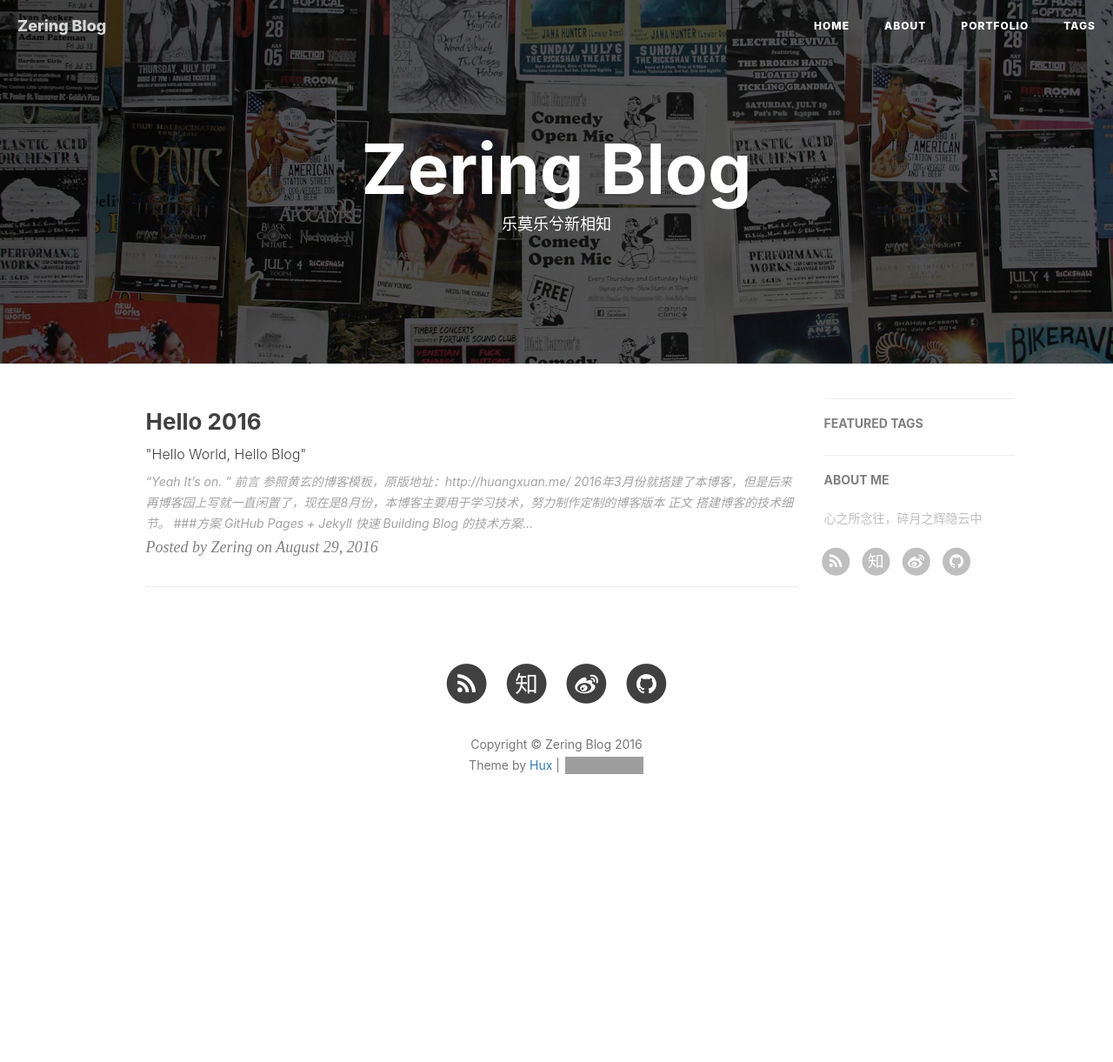
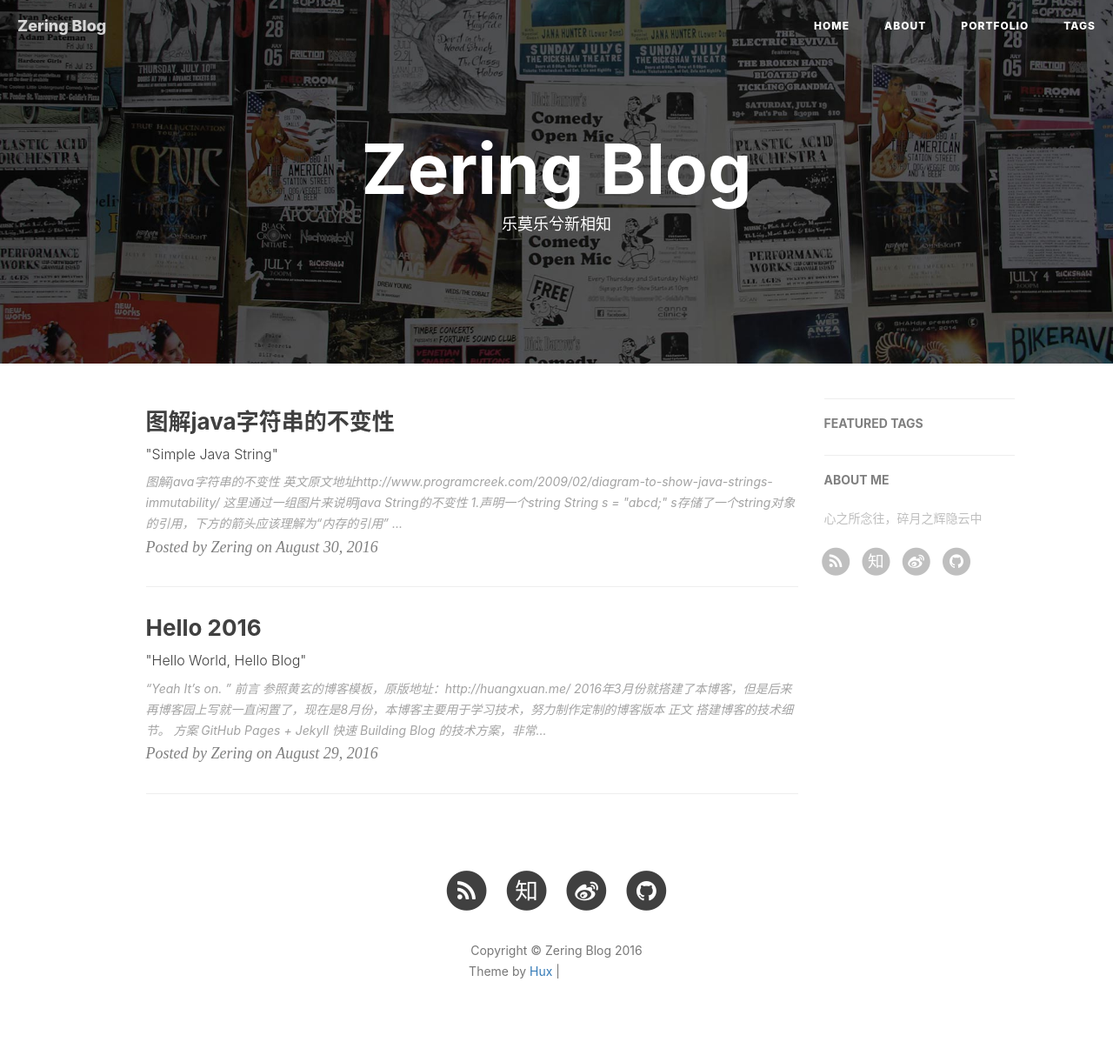
Before and after one commit to Zering/Zering.github.io, a Jekyll site: the page built from index.html, in a window 1280 px wide. Shown: the whole page at 87% size. Built offline with Jekyll 4.4.1, drawn with Linux system fonts in a browser that asks for light colours; nearby versions of some CDN libraries; the list of posts is cut into pages by our own code; comment, search, counter and statistics services are not loaded; before the commit the page ends 983 px from its top, so only the background shows below that; grey boxes are pictures that could not be loaded.

Commit message:
博文，Simple java String的不变性

```diff
--- a/_posts/2016-08-29-hello-2016.markdown
+++ b/_posts/2016-08-29-hello-2016.markdown
@@ -26,7 +26,7 @@ tags:
 
 搭建博客的技术细节。
 
-###方案
+### 方案
 [GitHub Pages](https://pages.github.com/) + [Jekyll](http://jekyllrb.com/) 快速 Building Blog 的技术方案，非常轻松时尚。
 
 其优点非常明显：
--- /dev/null
+++ b/_posts/2016-08-31-String's-Immutability.markdown
@@ -0,0 +1,38 @@
+---
+layout:     post
+title:      "图解java字符串的不变性"
+subtitle:   " \"Simple Java String\""
+date:       2016-08-30 15:28:28
+author:     "Zering"
+header-img: "img/post-bg-2015.jpg"
+catalog: true
+tags:
+    - Simple Java
+---
+
+## 图解java字符串的不变性
+英文原文地址[http://www.programcreek.com/2009/02/diagram-to-show-java-strings-immutability/](http://www.programcreek.com/2009/02/diagram-to-show-java-strings-immutability/)
+
+这里通过一组图片来说明java String的不变性
+
+### 1.声明一个string
+`String s = "abcd;"`<br/>
+s存储了一个string对象的引用，下方的箭头应该理解为“内存的引用”
+![](http://www.programcreek.com/wp-content/uploads/2009/02/String-Immutability-1.jpeg)
+
+### 2.将一个string变量赋值给另一个string变量
+`String s2 = s;`<br/>
+由于它们是相同的string对象,s2保存相同的引用
+![](http://www.programcreek.com/wp-content/uploads/2009/02/String-Immutability-2.jpeg)
+
+### 3.合并字符串
+`s = s.concat("ef")`<br/>
+S现在保存的引用是一个新建的string对象
+![](http://www.programcreek.com/wp-content/uploads/2009/02/string-immutability-650x279.jpeg)
+
+### 总结
+字符串一旦被在内存（堆）中创建，它就是不可变的了。注意String的任何方法都不能改变字符串本身，而是返回一个新的字符串。
+
+如果我们需要一个可变的字符串，可以适应StringBuffer或者StringBuilder。否则，垃圾回收会因为每次新建一个字符串而耗费大量的时间。
+
+下篇：讲解StringBuffer的惯用法
```
